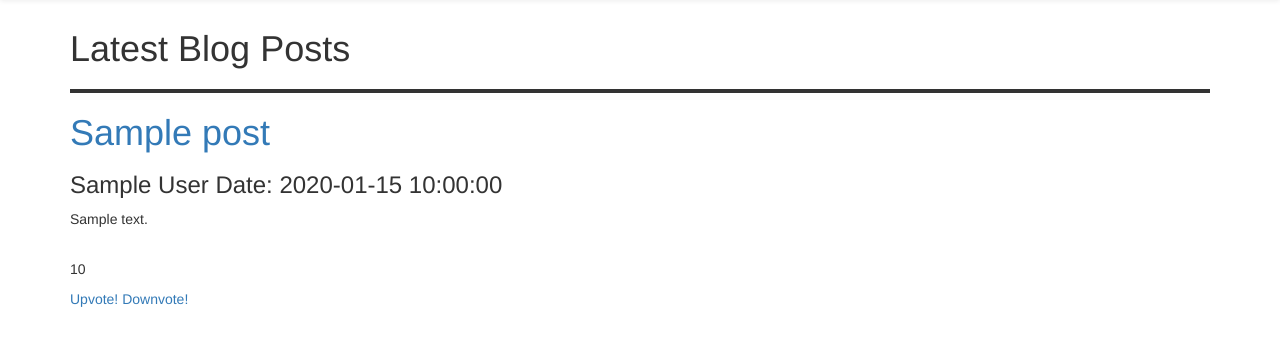
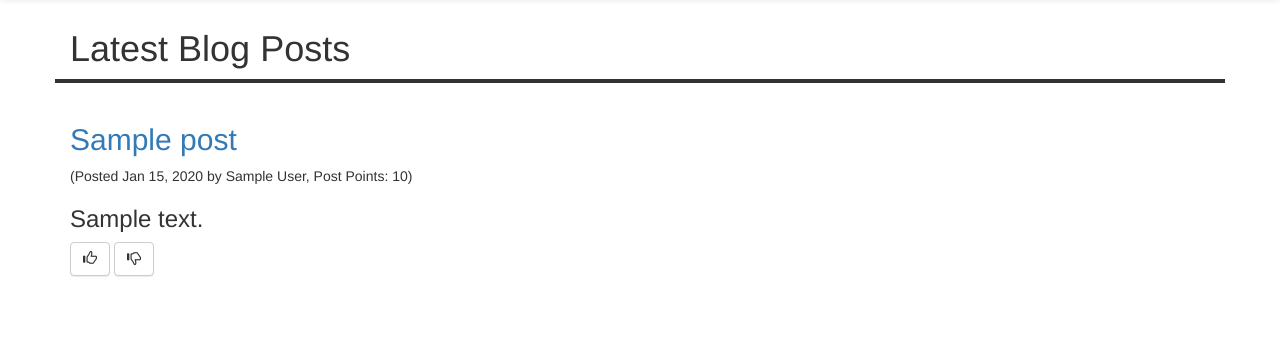
Before and after one commit to jrluu/Multi-User-Blog, a Python web app: template templates/assets/frontPage.html in a window 1280 px wide. Shown: the part 71-417 px from the top of the page. Run offline with Jinja, Linux system fonts and the light colour scheme; the template is opened without the code that fills it: most values are stand-ins (such as "Sample title", 1, 10 or a date in 2020).

Commit message:
Fixed FrontPage to include glyphicons and changed the format

```diff
--- a/templates/assets/frontPage.html
+++ b/templates/assets/frontPage.html
@@ -2,22 +2,39 @@
 
 {% block content %}
 
-<h1> Latest Blog Posts </h1>
-<hr>
+  <section class="row">
 
-{% for post in post_query %}
+    <div class="col-md-12">
+      <h1> Latest Blog Posts </h1>
+    </div>
 
-  <h1><a href="blogPost?blog_post_id={{post.key.id()}}"> {{post.title}} </a></h1>
-  <h3> {{post.author}} Date: {{post.created}}</h3>
-  <p>
-    {{post.content}}
-  </p>
-  <br>
-  <p>{{post.likes}}</p>
-  <a href ="vote?blog_post_id={{post.key.id()}}&value=1">Upvote!</a>
-  <a href ="vote?blog_post_id={{post.key.id()}}&value=-1">Downvote!</a>
+    <hr>
+  </section>
 
-  <br>
-{% endfor %}
+
+  <section class="row">
+
+    {% for post in post_query %}
+      <div class="col-md-12">
+        <h2><a href="blogPost?blog_post_id={{post.key.id()}}"> {{post.title}} </a></h2>
+        <p> (Posted {{post.created.strftime('%b %d, %Y')}} by {{post.author}}, Post Points: {{post.likes}})</p>
+        <h3>{{post.content}}</h3>
+        <a href="vote?blog_post_id={{post.key.id()}}&value=1">
+          <button type="button" class="btn btn-default btn-md">
+            <span class="glyphicon glyphicon-thumbs-up" aria-hidden="true" ></span>
+          </button>
+        </a>
+
+        <a href="vote?blog_post_id={{post.key.id()}}&value=-1">
+          <button type="button" class="btn btn-default btn-md">
+            <span class="glyphicon glyphicon-thumbs-down" aria-hidden="true" ></span>
+          </button>
+        </a>
+        <br>
+    </div>
+    {% endfor %}
+
+
+  </section>
 
 {% endblock %}
--- a/templates/frontPage.html
+++ b/templates/frontPage.html
@@ -1 +1 @@
-{% extends "base.html" %} {% block content %}<h1>Latest Blog Posts</h1><hr>{% for post in post_query %}<h1><a href="blogPost?blog_post_id={{post.key.id()}}">{{post.title}}</a></h1><h3>{{post.author}} Date: {{post.created}}</h3><p>{{post.content}}</p><br><p>{{post.likes}}</p><a href="vote?blog_post_id={{post.key.id()}}&value=1">Upvote!</a> <a href="vote?blog_post_id={{post.key.id()}}&value=-1">Downvote!</a><br>{% endfor %} {% endblock %}
+{% extends "base.html" %} {% block content %}<section class="row"><div class="col-md-12"><h1>Latest Blog Posts</h1></div><hr></section><section class="row">{% for post in post_query %}<div class="col-md-12"><h2><a href="blogPost?blog_post_id={{post.key.id()}}">{{post.title}}</a></h2><p>(Posted {{post.created.strftime('%b %d, %Y')}} by {{post.author}}, Post Points: {{post.likes}})</p><h3>{{post.content}}</h3><a href="vote?blog_post_id={{post.key.id()}}&value=1"><button type="button" class="btn btn-default btn-md"><span class="glyphicon glyphicon-thumbs-up" aria-hidden="true"></span></button> </a><a href="vote?blog_post_id={{post.key.id()}}&value=-1"><button type="button" class="btn btn-default btn-md"><span class="glyphicon glyphicon-thumbs-down" aria-hidden="true"></span></button></a><br></div>{% endfor %}</section>{% endblock %}
```
